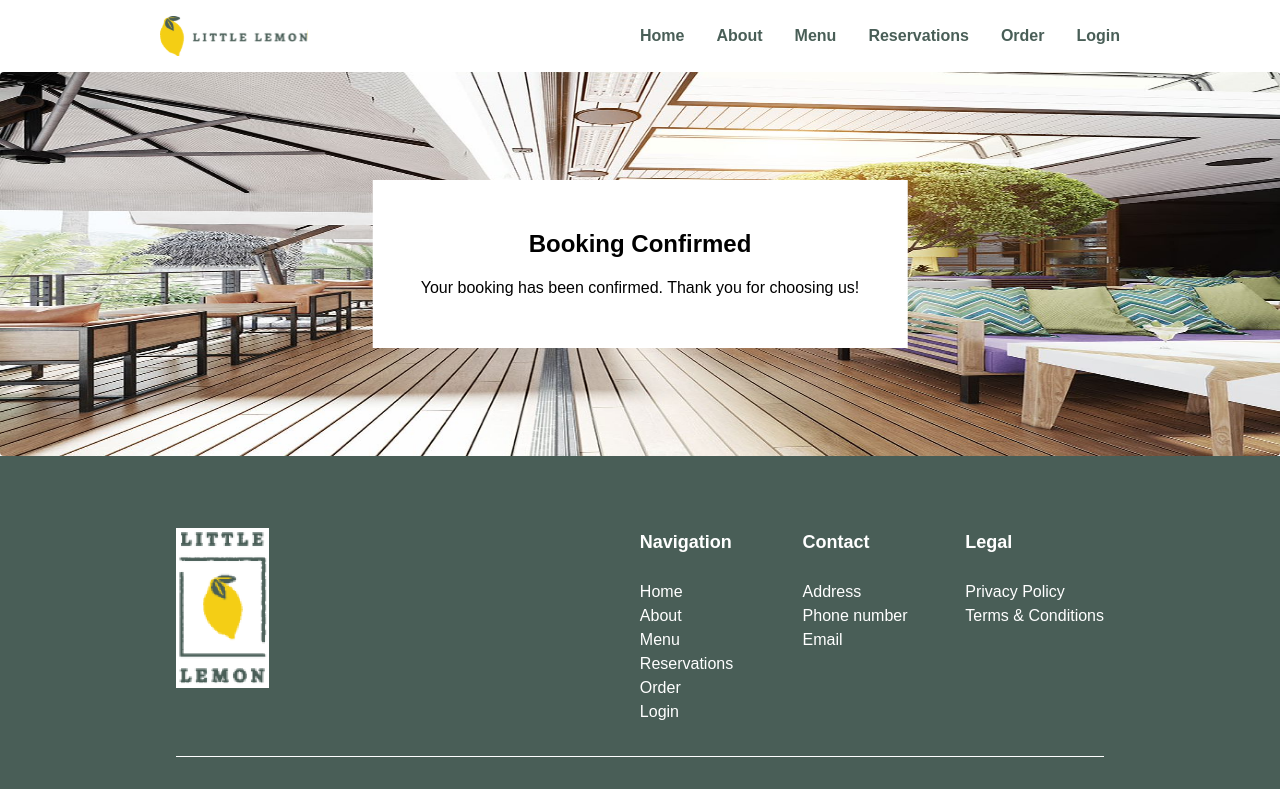
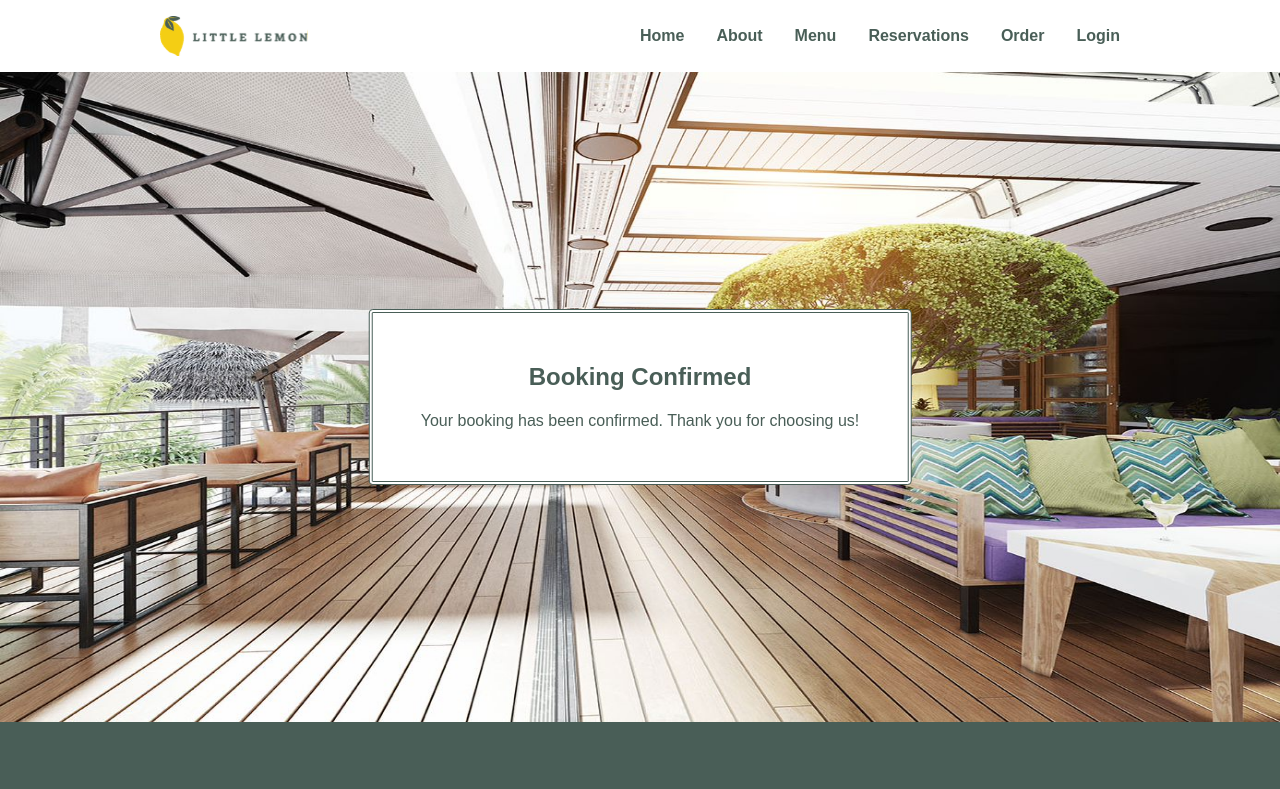
Before and after one commit to OpeDada/new-little, a React (Create React App) app: page /confirmation in a window 1280 px wide. Shown: the top 789 px of the page. Built offline with nearby package versions, Linux system fonts and the light colour scheme.

Commit message:
confirmation page design

```diff
--- a/src/components/pages/ConfirmedBooking.js
+++ b/src/components/pages/ConfirmedBooking.js
@@ -1,13 +1,13 @@
 
 const ConfirmedBooking = () => {
   return (
-    <div className="relative text-center">
+    <div className="relative text-center text-green">
       <img
         src={require("../../assets/restaurant.jpg")}
         alt="greek salad"
-        className="rounded w-full h-96"
+        className="w-full lg:h-[650px]"
       />
-      <div className="bg-white p-12 border-green absolute top-1/2 left-1/2 -translate-x-1/2 -translate-y-1/2">
+      <div className="bg-white lg:p-12 md:p-12 sm:p-4 rounded border-4 border-double absolute top-1/2 left-1/2 -translate-x-1/2 -translate-y-1/2">
         <h1 className="text-2xl font-semibold mb-4">Booking Confirmed</h1>
         <p>Your booking has been confirmed. Thank you for choosing us!</p>
       </div>
```
